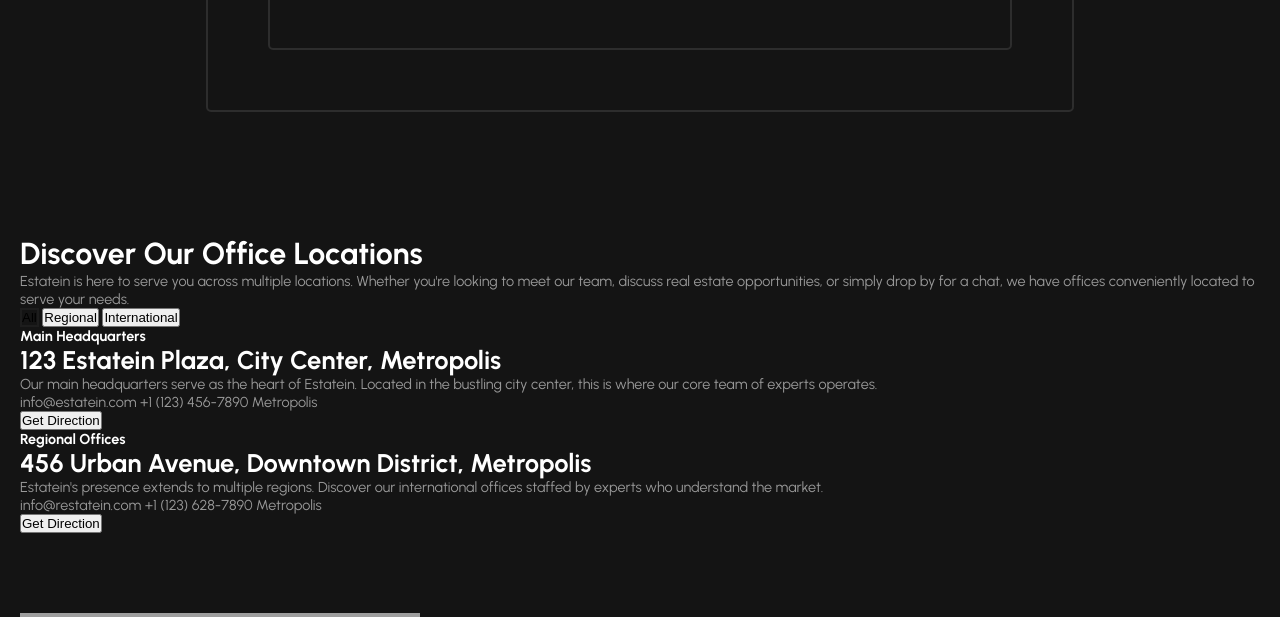
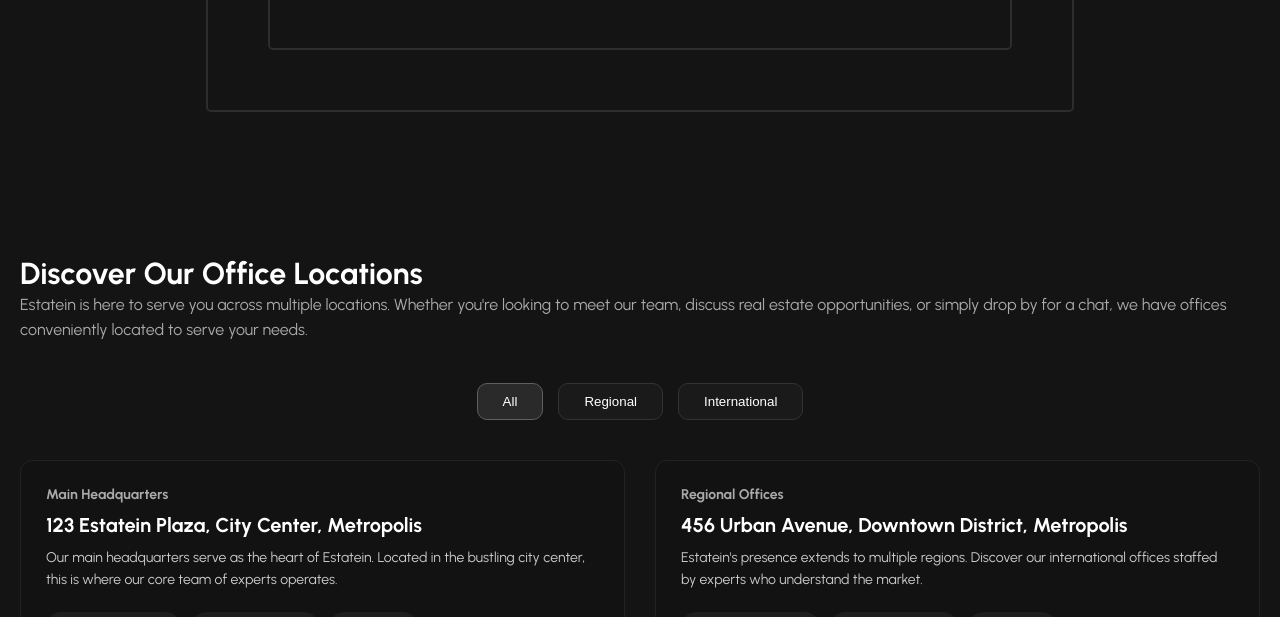
Before and after one commit to only-as19/Real-Esatate-Business, a PHP site: page /contact.html in a window 1280 px wide. Shown: the part 1106-1723 px from the top of the page. Run offline with PHP 8.4, Linux system fonts and the light colour scheme; grey boxes are pictures that could not be loaded.

Commit message:
ROOFS - Contact page - ADD Styling in Location secction

```diff
--- a/Css/contact.css
+++ b/Css/contact.css
@@ -68,3 +68,110 @@ textarea {
     grid-column: span 1; /* Ensure textarea stays within one column when stacking */
   }
 }
+
+/* Location */
+
+.office-locations {
+      padding: 60px 20px;
+    }
+
+    .office-container {
+      margin: auto;
+    }
+
+    .office-locations p {
+      color: #aaa;
+      font-size: 16px;
+      line-height: 1.6;
+      margin: 0 auto 40px auto;
+    }
+
+    .filter-buttons {
+      display: flex;
+      justify-content: center;
+      gap: 15px;
+      margin-bottom: 40px;
+      flex-wrap: wrap;
+    }
+
+    .filter-buttons button {
+      background: #1a1a1a;
+      border: 1px solid #333;
+      color: #fff;
+      padding: 10px 25px;
+      border-radius: 10px;
+      cursor: pointer;
+      transition: 0.3s ease;
+    }
+
+    .filter-buttons .active,
+    .filter-buttons button:hover {
+      border-color: #5f5f5f;
+      background-color: #2a2a2a;
+    }
+
+    .cards {
+      display: grid;
+      grid-template-columns: 1fr 1fr;
+      gap: 30px;
+    }
+
+    .card {
+      background: #121212;
+      border: 1px solid #222;
+      padding: 25px;
+      border-radius: 12px;
+      text-align: left;
+    }
+
+    .card h4 {
+      color: #aaa;
+      font-size: 14px;
+      margin-bottom: 10px;
+    }
+
+    .card h3 {
+      font-size: 20px;
+      margin-bottom: 10px;
+    }
+
+    .card p {
+      font-size: 14px;
+      color: #ccc;
+      margin-bottom: 20px;
+    }
+
+    .contact-info {
+      display: flex;
+      flex-wrap: wrap;
+      gap: 10px;
+      margin-bottom: 20px;
+    }
+
+    .contact-info span {
+      background: #1e1e1e;
+      padding: 8px 12px;
+      border-radius: 20px;
+      font-size: 13px;
+      display: flex;
+      align-items: center;
+      gap: 6px;
+    }
+
+    .direction-btn {
+      background-color: #7f49fc;
+      color: white;
+      border: none;
+      padding: 12px 20px;
+      font-size: 14px;
+      border-radius: 8px;
+      cursor: pointer;
+      width: 100%;
+      transition: background 0.3s ease;
+    }
+
+    .direction-btn:hover {
+      background-color: #6e39ea;
+    }
+
+    /* Responsive */
```
